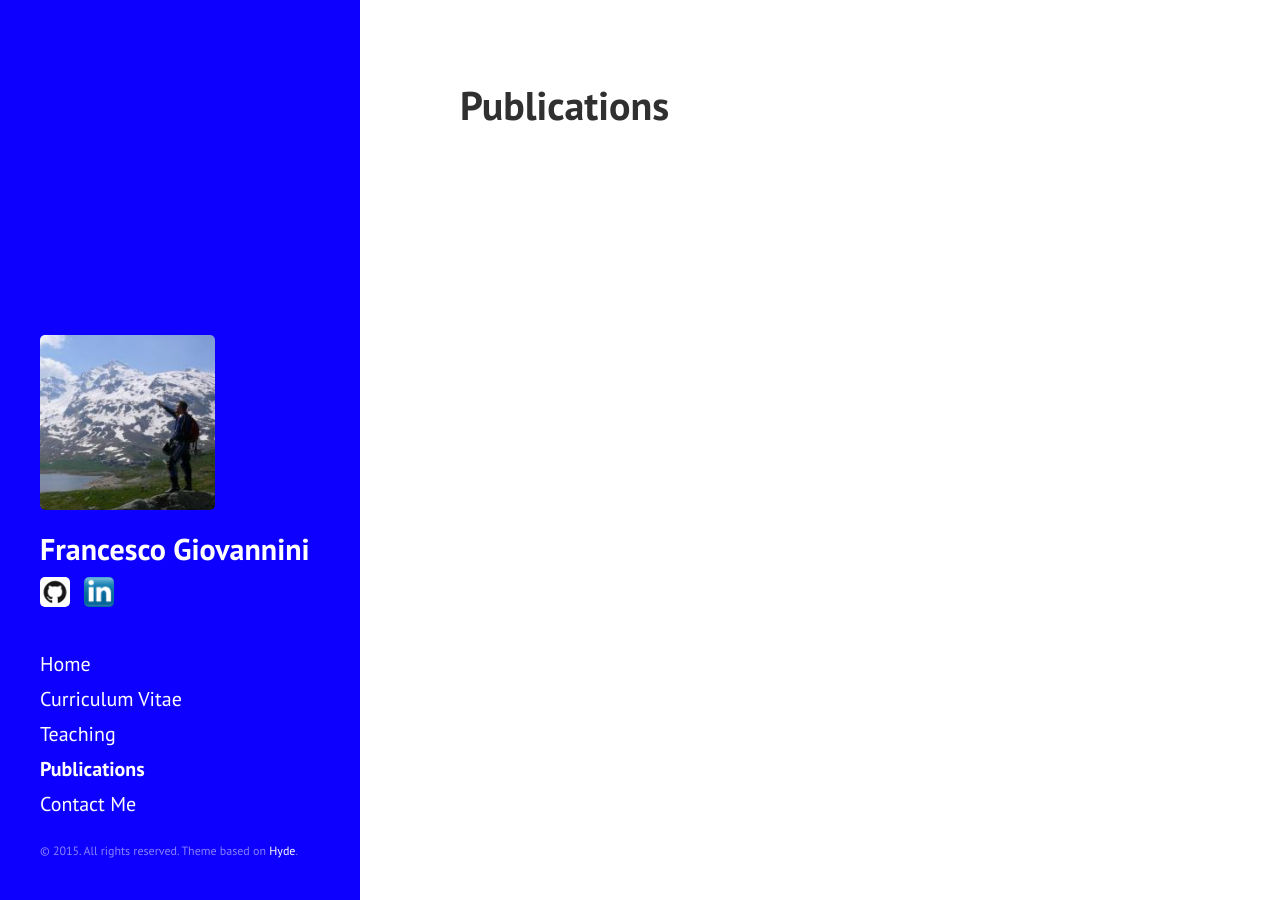
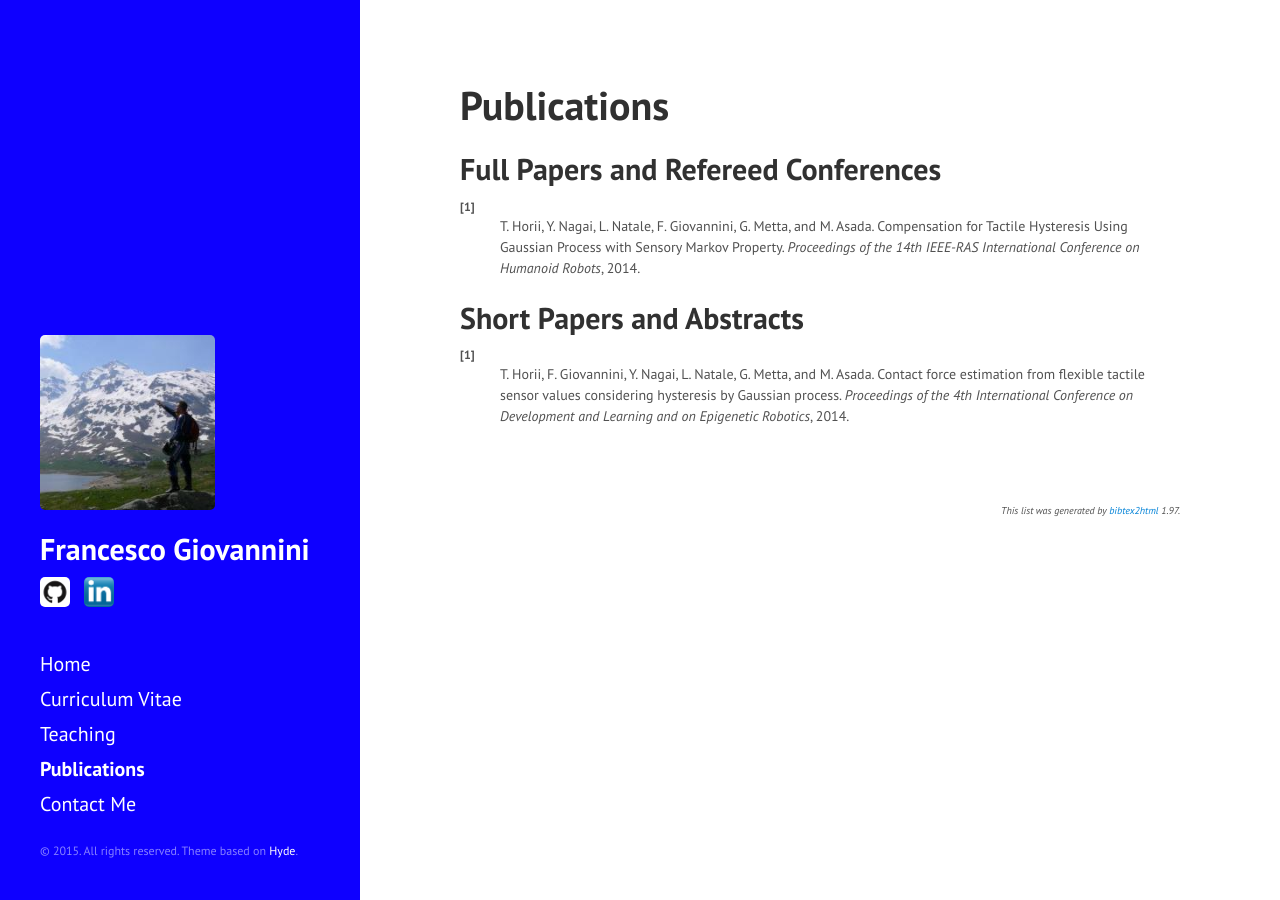
Before and after one commit to JoErNanO/joernano.github.io, a Jekyll site: the page built from pages/03-publications.md, in a window 1280 px wide. Built offline with Jekyll 4.4.1, drawn with Linux system fonts in a browser that asks for light colours; Markdown is read by kramdown in place of the engine named in the settings.

Commit message:
[Poole] Add publications generated with bibtex2html, and their css.

```diff
--- a/pages/03-publications.md
+++ b/pages/03-publications.md
@@ -2,3 +2,39 @@
 layout: page
 title: Publications
 ---
+
+<!-- This document was automatically generated with bibtex2html 1.97
+     (see http://www.lri.fr/~filliatr/bibtex2html/),
+          with the following command:
+               /usr/bin/bibtex2html -s abbrv -d -revkeys -nodoc -nobibsource -dl mypubs.bib  -->
+
+
+## Full Papers and Refereed Conferences
+<dl>
+    <dt class=bibnum>
+        [1]
+    </dt>
+    <dd class=bibitem>
+    T.&nbsp;Horii, Y.&nbsp;Nagai, L.&nbsp;Natale, F.&nbsp;Giovannini, G.&nbsp;Metta, and M.&nbsp;Asada.
+     Compensation for Tactile Hysteresis Using Gaussian Process with Sensory Markov Property.
+     <em>Proceedings of the 14th IEEE-RAS International Conference on Humanoid Robots</em>, 2014.
+    </dd>
+</dl>
+
+
+## Short Papers and Abstracts
+<dl>
+    <dt class=bibnum>
+    [1]
+    </dt>
+    <dd class=bibitem>
+    T.&nbsp;Horii, F.&nbsp;Giovannini, Y.&nbsp;Nagai, L.&nbsp;Natale, G.&nbsp;Metta, and M.&nbsp;Asada.
+     Contact force estimation from flexible tactile sensor values considering hysteresis by Gaussian process.
+     <em>Proceedings of the 4th International Conference on Development and Learning and on Epigenetic Robotics</em>, 2014.
+    </dd>
+</dl>
+
+<p class=bibtex2htmlcopy>
+    <em>This list was generated by <a href="http://www.lri.fr/~filliatr/bibtex2html/">bibtex2html</a> 1.97.
+    </em>
+</p>
```
